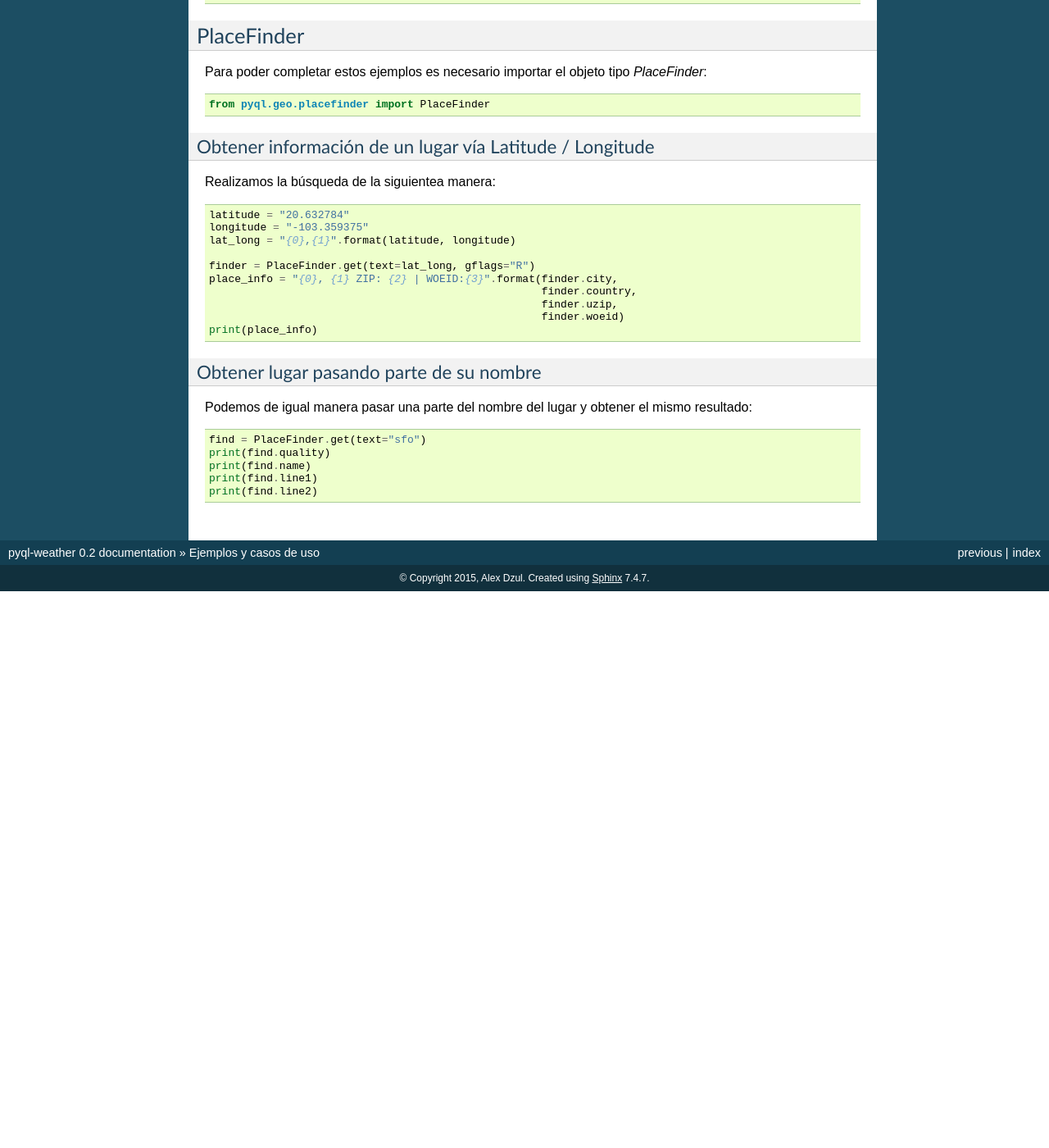
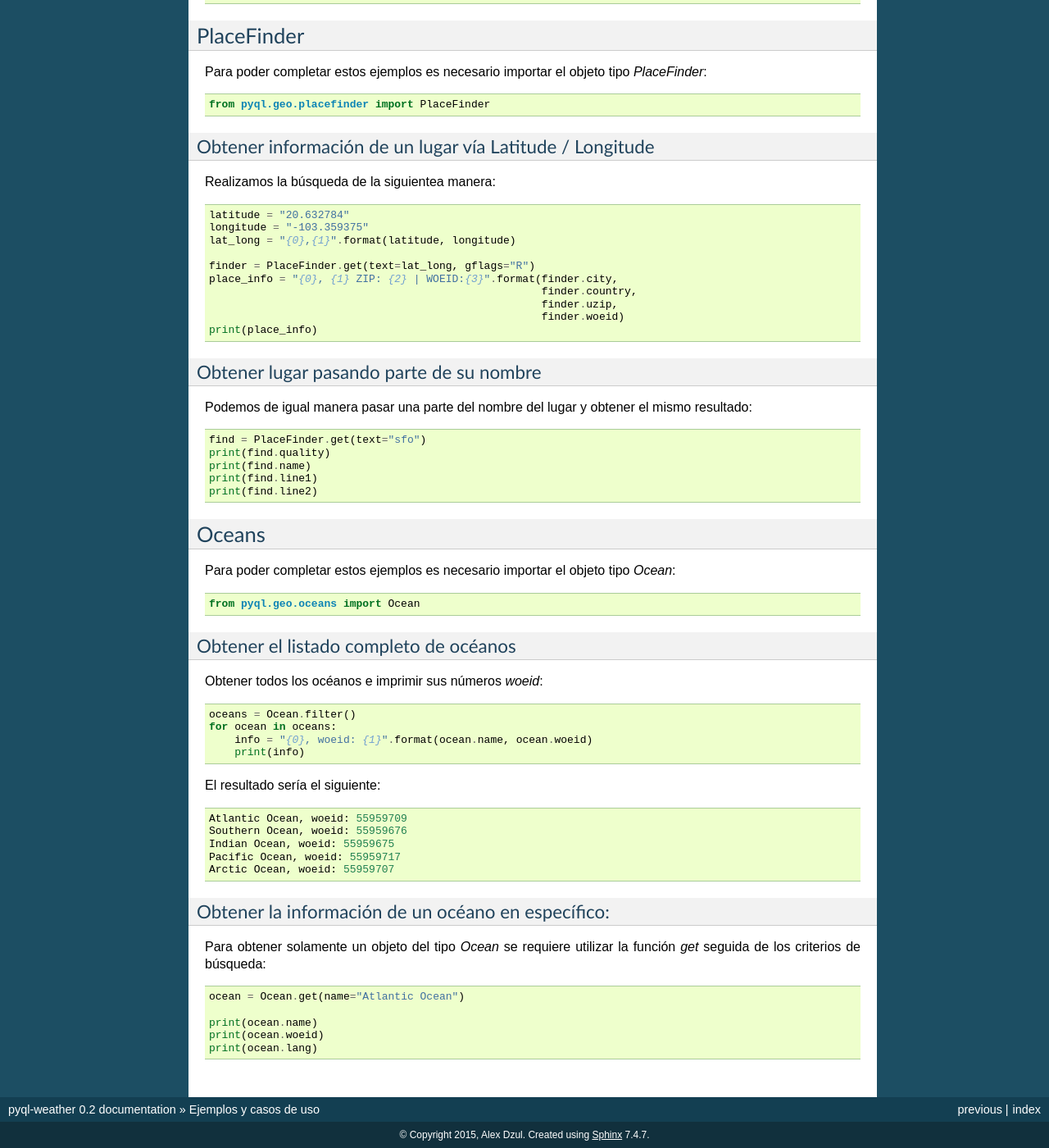
Before and after one commit to alexdzul/pyql-weather, a Sphinx documentation site: the page built from docs/examples.rst, in a window 1280 px wide and 1400 px high, scrolled down 756 px. Shown: the whole window at 82% size. Built offline with Sphinx 7.4.7, drawn with Linux system fonts in a browser that asks for light colours; before the commit the page ends 1477 px from its top, so only the background shows below that; some of the changed text lies outside the part shown.

Commit message:
Se integran ejemplos del objeto Ocean

```diff
--- a/docs/examples.rst
+++ b/docs/examples.rst
@@ -71,3 +71,43 @@ Podemos de igual manera pasar una parte del nombre del lugar y obtener el mismo
     print(find.name)
     print(find.line1)
     print(find.line2)
+
+
+Oceans
+######
+
+Para poder completar estos ejemplos es necesario importar el objeto tipo `Ocean`::
+
+    from pyql.geo.oceans import Ocean
+
+
+Obtener el listado completo de océanos
+**************************************
+
+Obtener todos los océanos e imprimir sus números `woeid`::
+
+    oceans = Ocean.filter()
+    for ocean in oceans:
+        info = "{0}, woeid: {1}".format(ocean.name, ocean.woeid)
+        print(info)
+
+El resultado sería el siguiente::
+
+    Atlantic Ocean, woeid: 55959709
+    Southern Ocean, woeid: 55959676
+    Indian Ocean, woeid: 55959675
+    Pacific Ocean, woeid: 55959717
+    Arctic Ocean, woeid: 55959707
+
+
+Obtener la información de un océano en específico:
+**************************************************
+
+Para obtener solamente un objeto del tipo `Ocean` se requiere utilizar la función `get` seguida de los criterios
+de búsqueda::
+
+    ocean = Ocean.get(name="Atlantic Ocean")
+
+    print(ocean.name)
+    print(ocean.woeid)
+    print(ocean.lang)
```
